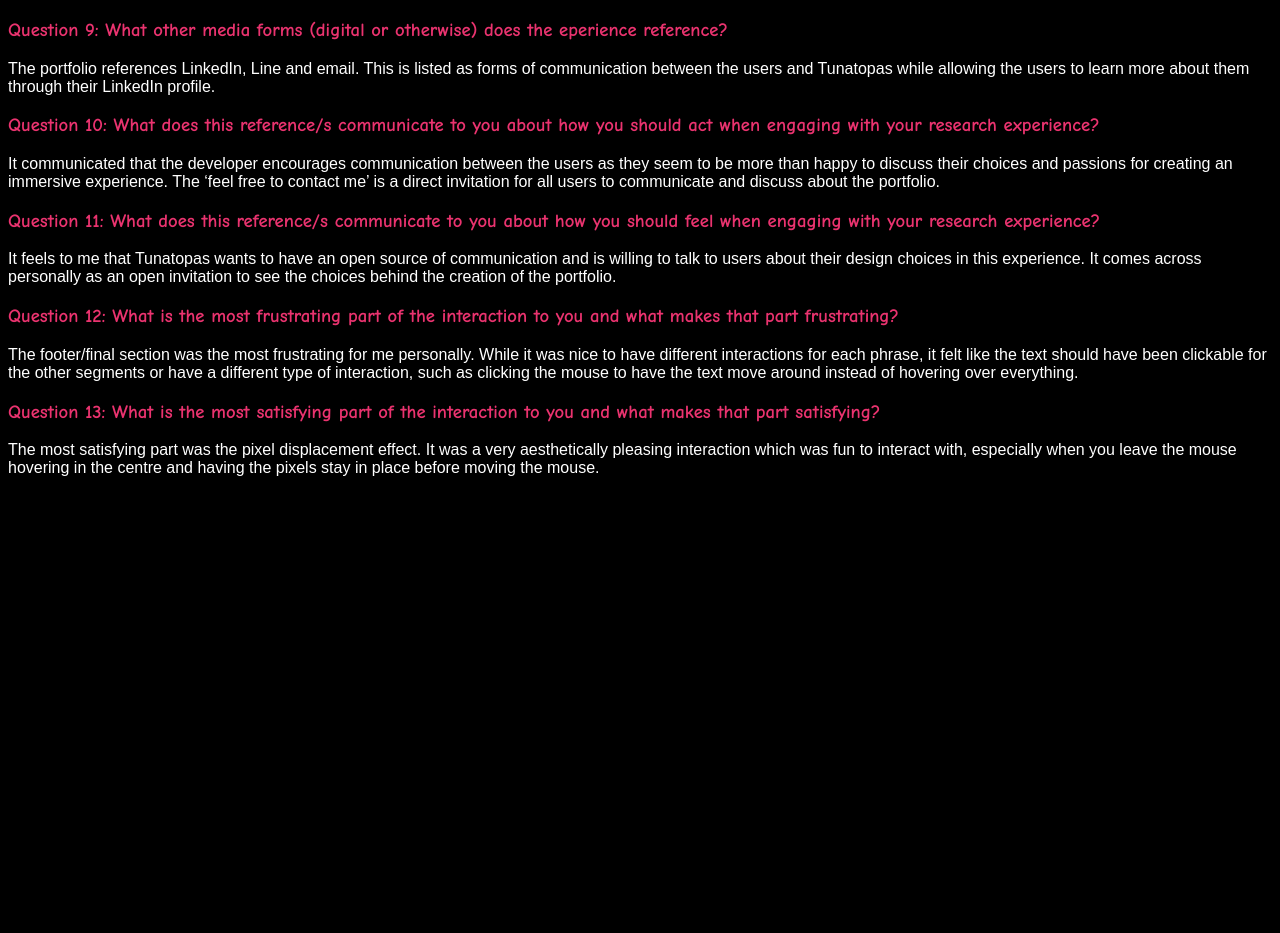
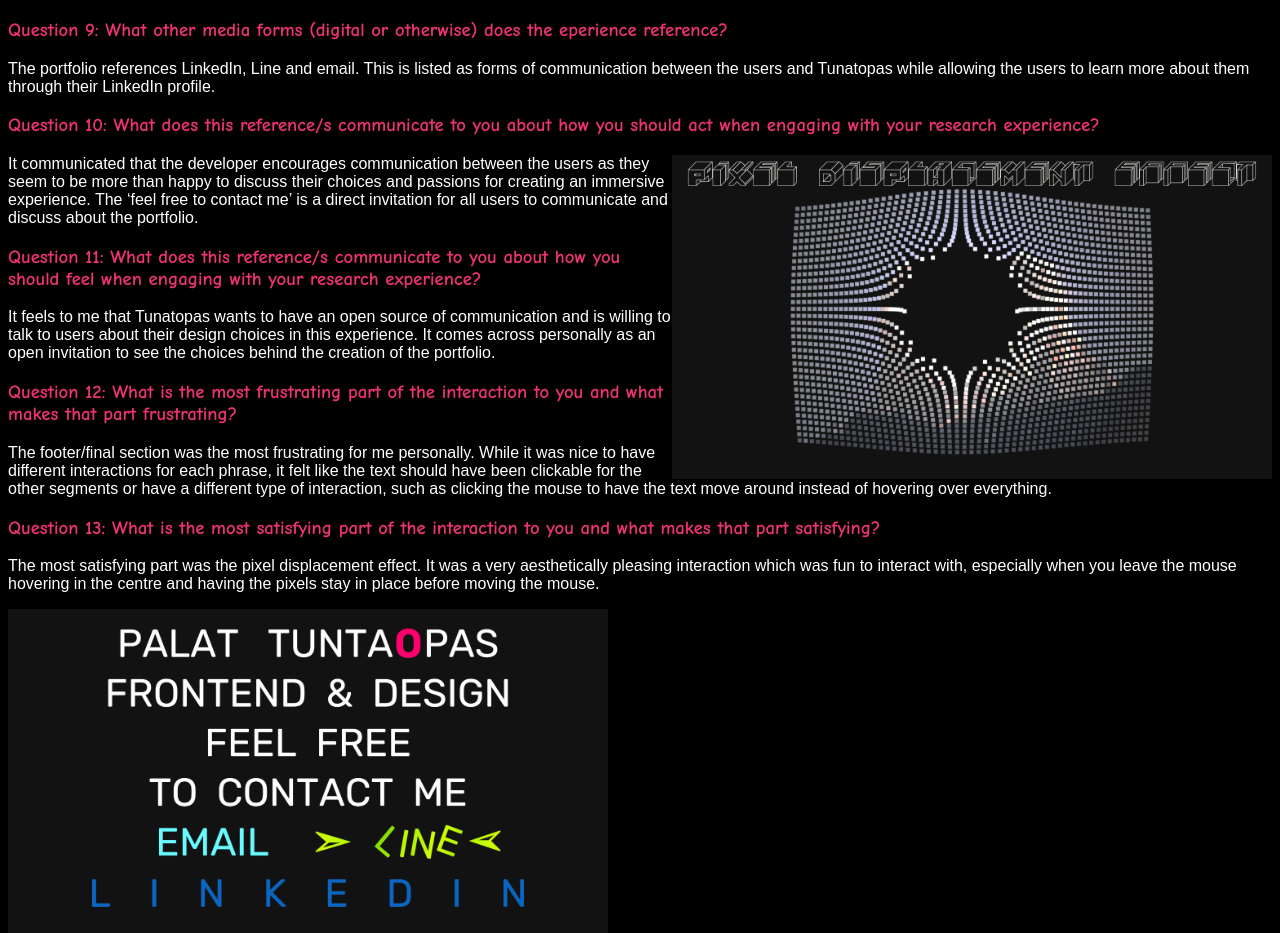
Before and after one commit to leech0-0/leech0-0.github.io, a plain HTML site: page assignment1/sidepage/week3questions.html in a window 1280 px wide. Shown: the part 61-994 px from the top of the page. Before the commit the page ends 800 px from the top, so only its background shows below. Drawn offline with Linux system fonts and the light colour scheme.

Commit message:
final changes

```diff
--- a/assignment1/sidepage/week3questions.html
+++ b/assignment1/sidepage/week3questions.html
@@ -23,6 +23,11 @@
       Question 10: What does this reference/s communicate to you about how you
       should act when engaging with your research experience?
     </h3>
+    <img
+      src="../photos/pdecenter.png"
+      alt="pixel displacement effect"
+      style="width: 600px; float: right"
+    />
     <p>
       It communicated that the developer encourages communication between the
       users as they seem to be more than happy to discuss their choices and
@@ -64,6 +69,12 @@
       especially when you leave the mouse hovering in the centre and having the
       pixels stay in place before moving the mouse.
     </p>
+
+    <img
+      src="../photos/contactme.png"
+      alt="pixel displacement effect"
+      style="width: 600px; float: left"
+    />
   </body>
 </html>
 
```
Also changed, not shown: assignment1/sidepage/week2questions.html (+6 -6 lines).
